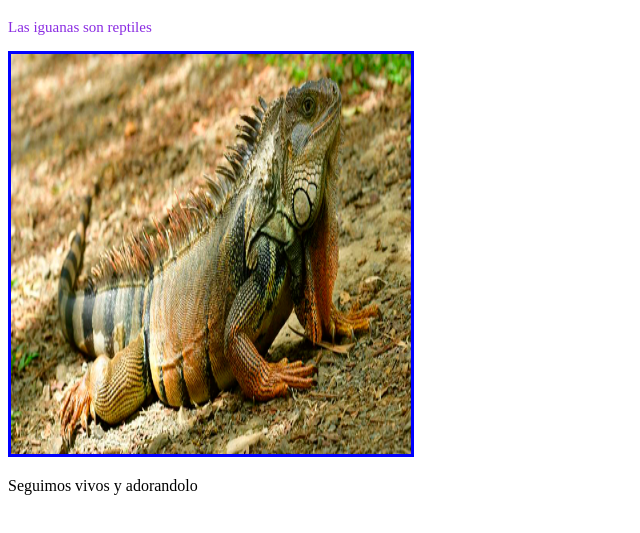
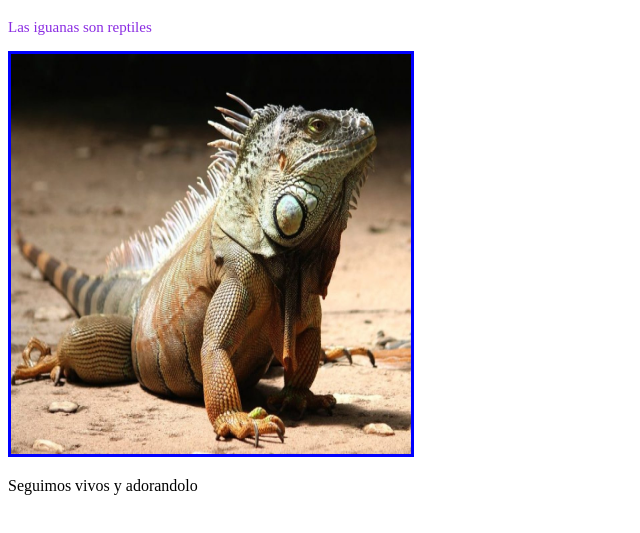
Before and after one commit to JoseGomezP/Lab8, a plain HTML site: page index.html in a window 1280 px wide. Shown: the part 61-594 px from the top of the page, without its empty margins (0-640 px from the left). Drawn offline with Linux system fonts and the light colour scheme.

Commit message:
Correccion 3

```diff
--- a/index.html
+++ b/index.html
@@ -12,7 +12,7 @@
 	<div>
         <p style="color: blueviolet; font-size: 15px;">Las iguanas son reptiles</p>
 
-        <img src="thpub_700x400_176508.jpg" alt="Iguana" style="width: 400px; height: 400px; border: 3px solid blue;">
+        <img src="IguanaImagen.jpg" alt="Iguana" style="width: 400px; height: 400px; border: 3px solid blue;">
     </div>
 
     <footer>
```
